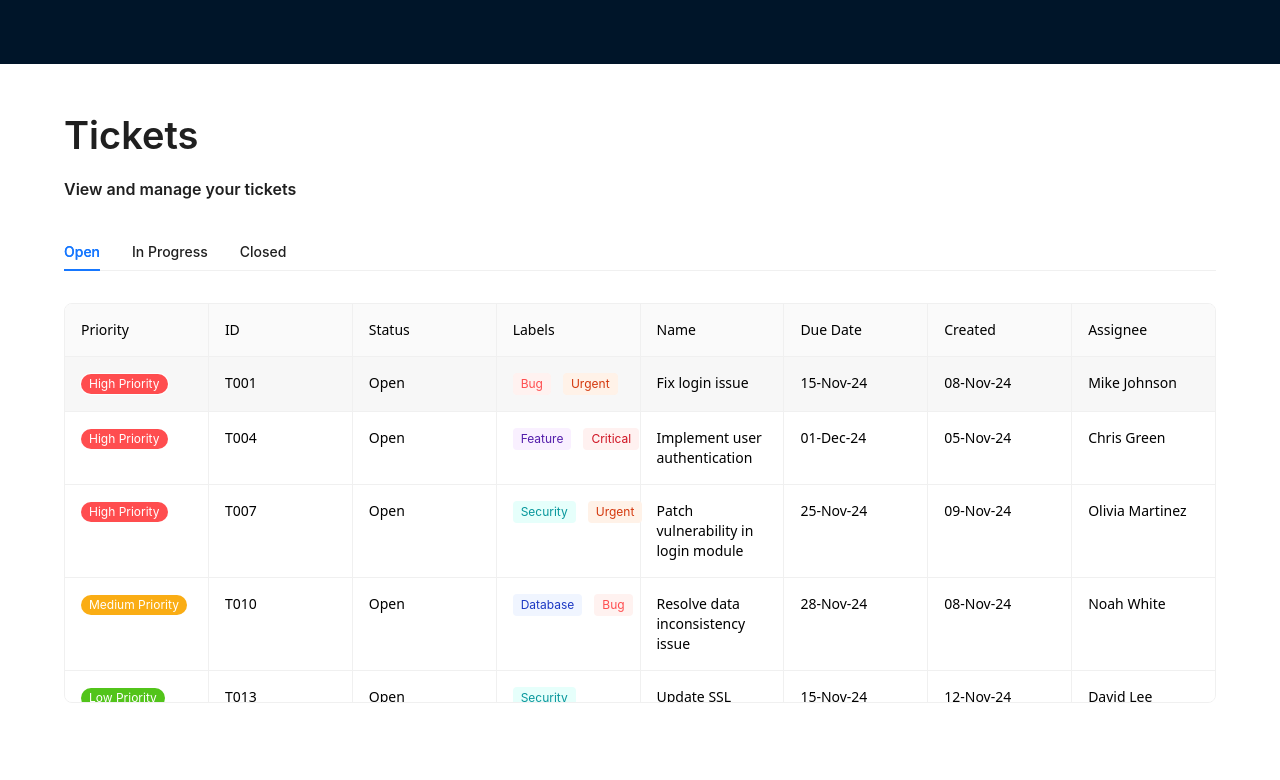
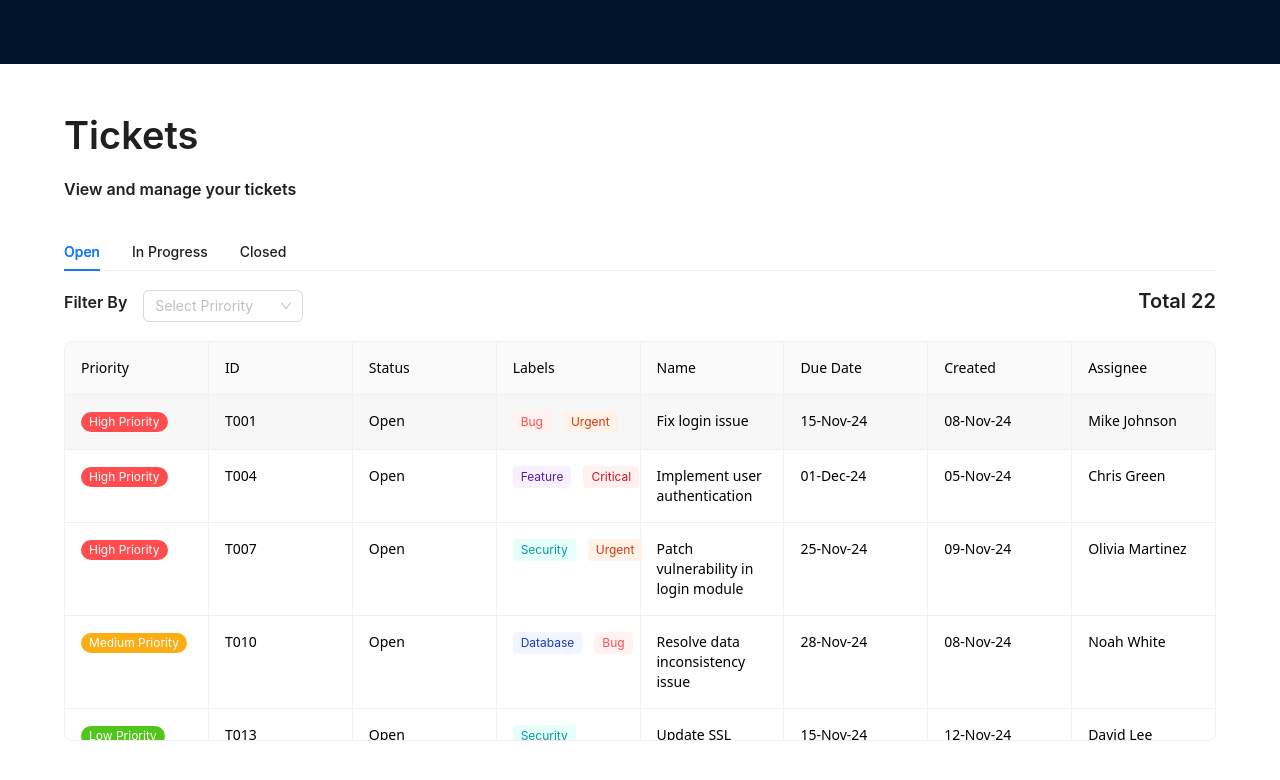
Before and after one commit to intVivek/superdm, a Next.js app: page / in a window 1280 px wide. Shown: the top 780 px of the page. Built offline with nearby package versions, Linux system fonts and the light colour scheme.

Commit message:
feat: Prirority Filter ⚡️

```diff
--- a/src/app/api/ticket/route.js
+++ b/src/app/api/ticket/route.js
@@ -27,11 +27,11 @@ export async function GET(request) {
     let filteredTickets = tickets;
 
     // Apply filters
-    if (priority) {
-      filteredTickets = filteredTickets.filter(
-        (ticket) => ticket.priority === priority
-      );
-    }
+    if (priority && priority !== "All") {
+        filteredTickets = filteredTickets.filter(
+          (ticket) => ticket.priority === priority
+        );
+      }
 
     if (status) {
       filteredTickets = filteredTickets.filter(
--- a/src/components/DetailsModal/DetailsModal.js
+++ b/src/components/DetailsModal/DetailsModal.js
@@ -30,7 +30,7 @@ export const getPriorityBadge = (priority) => {
   }
 };
 
-const prirorityOptions = [
+const statusOptions = [
   { value: "Open", label: "Open" },
   { value: "In Progress", label: "In Progress" },
   { value: "Closed", label: "Closed" },
@@ -80,7 +80,7 @@ export default function DetailsModal({ data, isOpen, onClose, onSuccess }) {
           defaultValue={data.status}
           style={{ width: 120 }}
           onChange={(value)=>setOpenConfirmModal(value)}
-          options={prirorityOptions}
+          options={statusOptions}
         />
       </div>
       <Tag.Ribbon text={`#${data.id}`}>
--- a/src/components/TicketsTable/TicketsTable.js
+++ b/src/components/TicketsTable/TicketsTable.js
@@ -1,18 +1,21 @@
 import useArrowNavigation from "@/hooks/useArrowNavigation";
 
-import { useCallback, useEffect, useMemo, useState } from "react";
+import { useCallback, useEffect, useMemo, useRef, useState } from "react";
 import Table from "../Table/Table";
 import moment from "moment";
 import DetailsModal, { getPriorityBadge } from "../DetailsModal/DetailsModal";
 import { useDebounceCallback } from "usehooks-ts";
 import useTickets from "@/hooks/useTickets";
 import Badge from "../Badge/Badge";
+import { Select, Typography } from "antd";
+
+const { Title } = Typography;
 
 const columns = [
   {
     title: "Priority",
     key: "priority",
-    render: (item)=> (getPriorityBadge(item))
+    render: (item) => getPriorityBadge(item),
   },
   {
     title: "ID",
@@ -25,7 +28,13 @@ const columns = [
   {
     title: "Labels",
     key: "labels",
-    render: (items) => <div className="flex gap-1">{items.map((item, i)=><Badge key={i} label={item} />)}</div>,
+    render: (items) => (
+      <div className="flex gap-1">
+        {items.map((item, i) => (
+          <Badge key={i} label={item} />
+        ))}
+      </div>
+    ),
   },
   {
     title: "Name",
@@ -47,15 +56,29 @@ const columns = [
   },
 ];
 
+const prirorityOptions = [
+  { value: "All", label: "All" },
+  { value: "High", label: "High" },
+  { value: "Medium", label: "Medium" },
+  { value: "Low", label: "Low" },
+];
+
 export default function TicketsTable({
   selectedTab,
   selectedRow,
   setSelectedRow,
 }) {
+
+  const selectRef = useRef()
+  const [selectedPrirority, setSelectedPrirority] = useState(prirorityOptions[0].value)
   const [isLast, setIsLast] = useState(false);
   const [page, setPage] = useState(1);
 
-  const { data, isFetching, refetch } = useTickets(page, selectedTab);
+  const { data, isFetching, refetch } = useTickets({
+    page,
+    selectedTab,
+    priority: selectedPrirority,
+  });
 
   const { ref, resetNavigation } = useArrowNavigation({
     disabled: selectedRow !== -1,
@@ -75,14 +98,35 @@ export default function TicketsTable({
   useEffect(() => {
     resetNavigation();
     setPage(1);
+    setSelectedPrirority(prirorityOptions[0].value)
   }, [selectedTab]);
 
   useEffect(() => {
     setIsLast(data?.meta?.isLast);
   }, [data?.meta?.isLast]);
 
+  const handlePrirorityFilter = async (value) => {
+    setSelectedPrirority(value)
+    selectRef?.current?.blur()
+  };
+
   return (
     <>
+      <div className="flex items-center gap-4 flex-wrap w-full">
+        <Title className="" level={5}>
+          Filter By
+        </Title>
+        <Select
+        ref={selectRef}
+          style={{ width: 160 }}
+          placeholder={"Select Prirority"}
+          onChange={handlePrirorityFilter}
+          options={prirorityOptions}
+        />
+        <Title className="ml-auto" level={4}>
+          Total {data?.meta?.total}
+        </Title>
+      </div>
       <Table
         bodyRef={ref}
         columns={columns}
@@ -91,14 +135,16 @@ export default function TicketsTable({
         onClick={onClickHandler}
         isLast={isLast}
         isFetching={isFetching}
-        loading={isFetching && page===1}
+        loading={isFetching && page === 1}
       />
       {selectedRow !== -1 && (
         <DetailsModal
           data={selectedRow}
           isOpen={selectedRow !== -1}
           onClose={() => setSelectedRow(-1)}
-          onSuccess={async () => await refetch(page, selectedTab)}
+          onSuccess={async () =>
+            await refetch({ page, selectedTab, priority: value })
+          }
         />
       )}
     </>
--- a/src/hooks/useTickets.js
+++ b/src/hooks/useTickets.js
@@ -1,8 +1,10 @@
 import { useQuery } from "react-query";
 
-  const fetchTickets = async (page, selectedTab) => {
+  const fetchTickets = async ({page, selectedTab, priority}) => {
+    console.log({page, selectedTab, priority})
+
     try {
-      const response = await fetch(`/api/ticket?pageSize=${page * 5}&status=${selectedTab}`);
+      const response = await fetch(`/api/ticket?pageSize=${page * 5}&status=${selectedTab}&priority=${priority}`);
       const data = await response.json();
         return data
     } catch (error) {
@@ -10,10 +12,10 @@ import { useQuery } from "react-query";
     }
   };
 
-const useTickets = (page, selectedTab) => {
+const useTickets = (filters) => {
     return useQuery({
-        queryKey: ['tickets', page, selectedTab],
-        queryFn: ()=>fetchTickets(page, selectedTab),
+        queryKey: ['tickets', filters],
+        queryFn: ()=>fetchTickets(filters),
         keepPreviousData: true,
       });
   };
```
